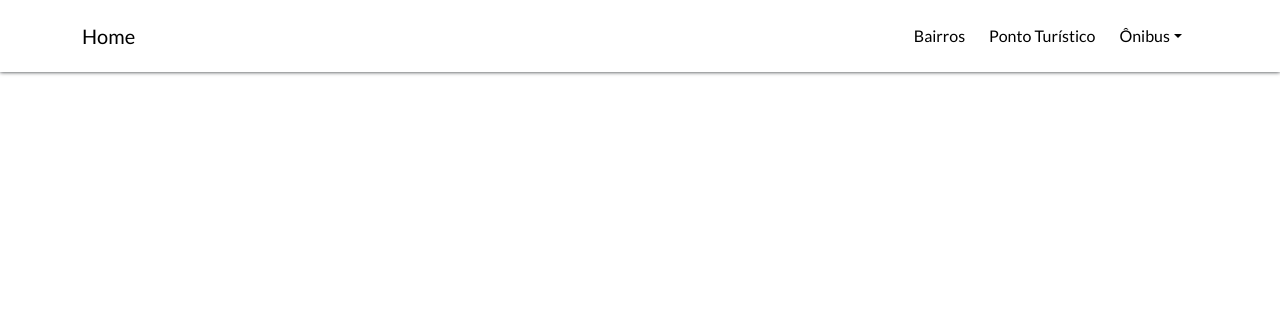
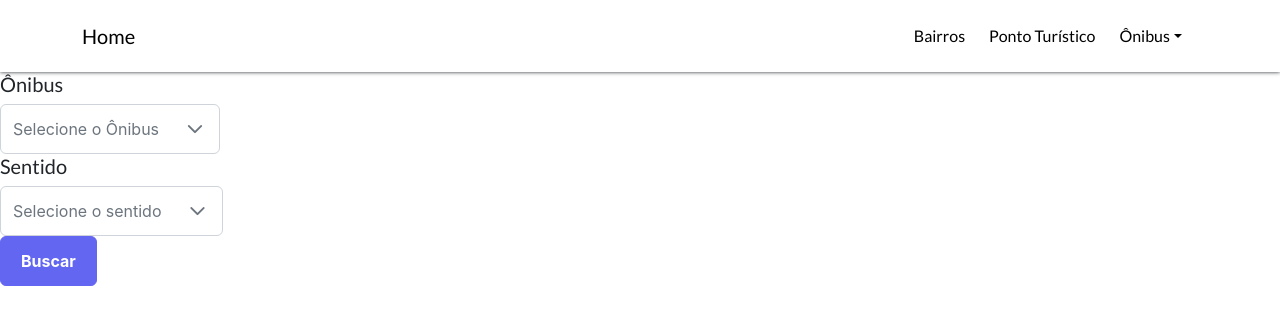
Before and after one commit to jhontahan/onibus-app, a React (Create React App) app: page /onibus/buscar in a window 1280 px wide. Shown: the top 324 px of the page. Built offline with nearby package versions, Linux system fonts and the light colour scheme; no server answers.

Commit message:
endPoint de buscar de onibus

```diff
--- a/src/componentes/formBuscar/index.jsx
+++ b/src/componentes/formBuscar/index.jsx
@@ -1,17 +1,77 @@
-import React, { useState } from "react";
+import React, { useEffect, useState } from "react";
 import * as S from "./style"
-import { InputText } from 'primereact/inputtext';
+import { Dropdown } from 'primereact/dropdown';
+import { Button } from 'primereact/button';
+import OnibusService from "../../services/onibusService";
 
 function FormBuscar(){
 
-    const [value2, setValue2] = useState('');
+    const service = new OnibusService();
+
+    //let onibusOp = [];
+    const [onibusOp, setOnibusOp] = useState(null);
+
+    useEffect(() => {
+        buscarOnibus();
+      }, []);
+
+    async function buscarOnibus(e) {
+    console.log("entrando na busca de onibus");
+    await service
+        .buscarOnibus()
+        .then((response) => {
+            setOnibusOp(response.data);
+        })
+        .catch((error) => {
+        console.log(error)
+        });
+    }
+
+    const filtro = {
+        linhaOnibus: '',
+        sentido: ''
+      };
+
+
+
+    const sentidos = [
+        { name: 'Ida', code: 'Ida' },
+        { name: 'Volta', code: 'Volta' }
+    ];
+
+
+    const [onibus, setOnibus] = useState(null);
+    const [sentido, setSentido] = useState(null);
+    const onChangeOnibus = (e) => {
+        setOnibus(e.value);
+    }
+
+    const onChangeSent = (e) => {
+        setSentido(e.value);
+    }
+
+    const buscar = (e) => {
+        e.preventDefault();
+        alert('aaa');
+    }
 
     return(
+
         <S.FormStyle>
-            <span className="p-float-label">
-                <InputText id="username" value={value2} onChange={(e) => setValue2(e.target.value)} />
-                    <label htmlFor="username">Username</label>
-            </span>
+            <form onSubmit={buscar}>
+                <div>
+                    <h5>Ônibus</h5>
+                    <Dropdown value={onibus} options={onibusOp} onChange={onChangeOnibus} optionLabel="name" placeholder="Selecione o Ônibus" />
+                </div>
+                <div>
+                    <h5>Sentido</h5>
+                    <Dropdown value={sentido} options={sentidos} onChange={onChangeSent} optionLabel="name" placeholder="Selecione o sentido" />
+                </div>
+                <div>
+                    <Button label="Buscar" aria-label="Buscar" type="submit" onClick={buscar}/>
+                </div>
+
+            </form>
         </S.FormStyle>
     )
 }
--- a/src/componentes/formBuscar/style.js
+++ b/src/componentes/formBuscar/style.js
@@ -2,6 +2,5 @@ import styled from "styled-components";
 
 export const FormStyle = styled.div`
     width: 100%;
-    color: blue;
 
 `
--- a/src/componentes/navBar/index.jsx
+++ b/src/componentes/navBar/index.jsx
@@ -21,8 +21,9 @@ export default function NavbarMenu() {
             <Nav.Item>Ponto Turístico</Nav.Item>
             <NavDropdown title="Ônibus" id="basic-nav-dropdown">
                 <NavDropdown.Item as={"div"}>Cadastro</NavDropdown.Item>
-
-                <NavDropdown.Item as={"div"}>Pesquisa</NavDropdown.Item>
+                <Link to="/onibus/buscar" className="nav-item">
+                  <NavDropdown.Item as={"div"}>Pesquisa</NavDropdown.Item>
+                </Link>
             </NavDropdown>
 
             </Nav>
--- a/src/componentes/rotas/index.jsx
+++ b/src/componentes/rotas/index.jsx
@@ -2,6 +2,7 @@ import React from "react";
 import { Navbar } from "react-bootstrap";
 import { Route, Routes, BrowserRouter } from "react-router-dom";
 import ViewCadBairro from "../../views/onibus/bairro";
+import ViewBuscarOnibus from "../../views/onibus/busca";
 import Footer from "../footer";
 import NavbarMenu from "../navBar";
 
@@ -11,6 +12,7 @@ function Rotas() {
       <NavbarMenu />
       <Routes>
         <Route path="/bairro" element={<ViewCadBairro />} />
+        <Route path="/onibus/buscar" element={<ViewBuscarOnibus />} />
       </Routes>
     </BrowserRouter>
   );
--- a/src/services/api.js
+++ b/src/services/api.js
@@ -33,6 +33,11 @@ import axios from "axios";
       return api.get(requestUrl);
     }
 
+    getParametros(url, parametros) {
+      const requestUrl = `${this.apiUrl}${url}`;
+      return api.get(requestUrl, parametros);
+    }
+
   }
 
 export default ApiService;
--- /dev/null
+++ b/src/services/onibusService.js
@@ -0,0 +1,24 @@
+import ApiService from "./api";
+
+class OnibusService extends ApiService{
+    constructor(){
+        super("/itinerario")
+    }
+
+    buscar(filtro){
+        let url = `/findBy`;
+
+        return this.getParametros(url, {params: {
+            linhaOnibus: filtro.linhaOnibus,
+            sentido: filtro.sentido
+        }});
+    }
+
+    buscarOnibus(){
+        let url = `/findAllBus`;
+        return this.get(url);
+    }
+
+}
+
+export default OnibusService
--- /dev/null
+++ b/src/views/onibus/busca/index.jsx
@@ -0,0 +1,13 @@
+import React from "react";
+import FormBuscar from "../../../componentes/formBuscar";
+import * as S from "./style"
+
+function ViewBuscarOnibus(){
+    return(
+        <S.onibusStyle>
+            <FormBuscar></FormBuscar>
+        </S.onibusStyle>
+    )
+}
+
+export default ViewBuscarOnibus;
--- /dev/null
+++ b/src/views/onibus/busca/style.js
@@ -0,0 +1,5 @@
+import styled from "styled-components";
+
+export const onibusStyle = styled.div`
+
+`
```
Also changed, not shown: src/views/onibus/busca/busca.jsx (deleted), src/views/onibus/cadastro/cadastro.jsx (deleted).
